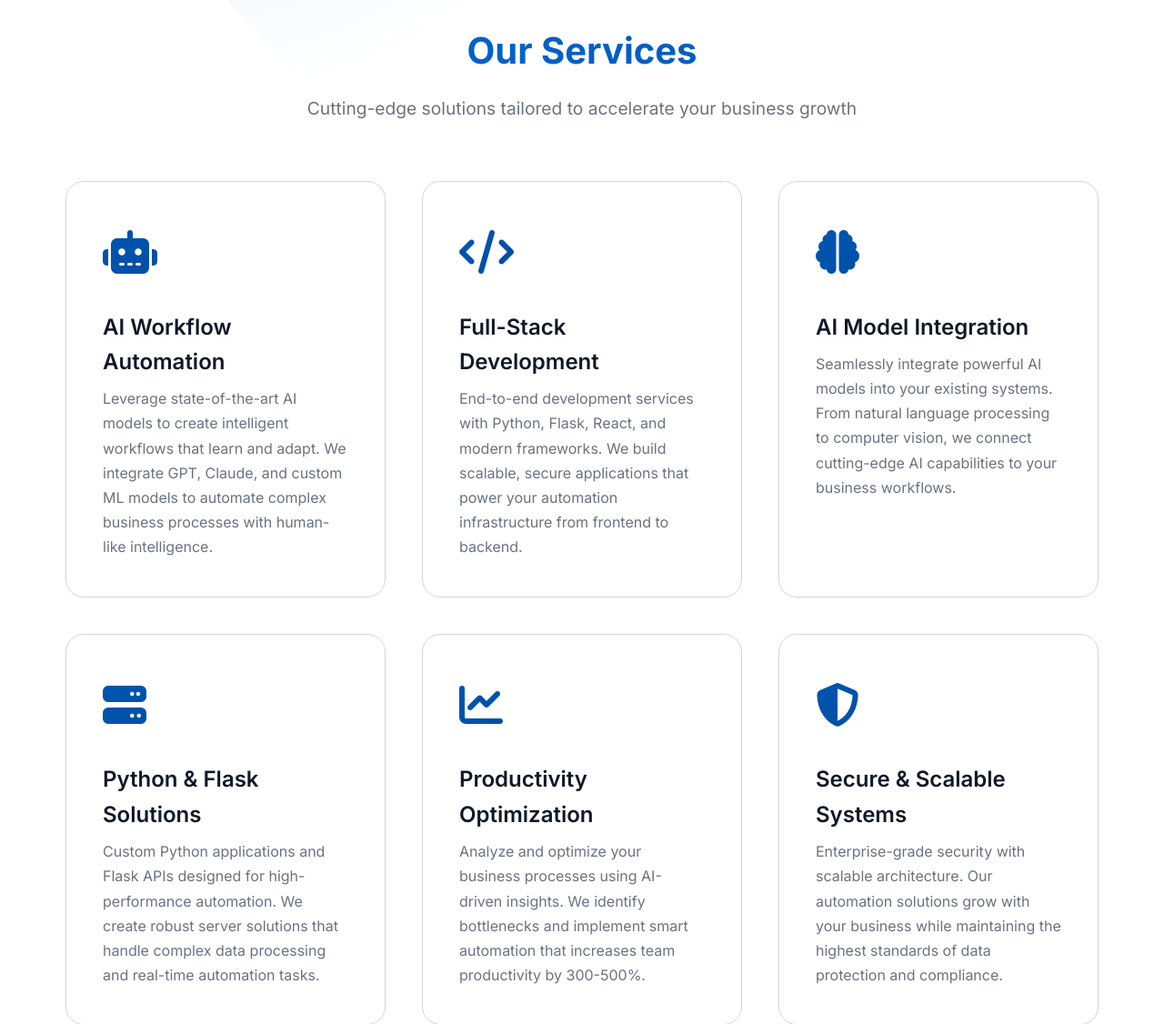
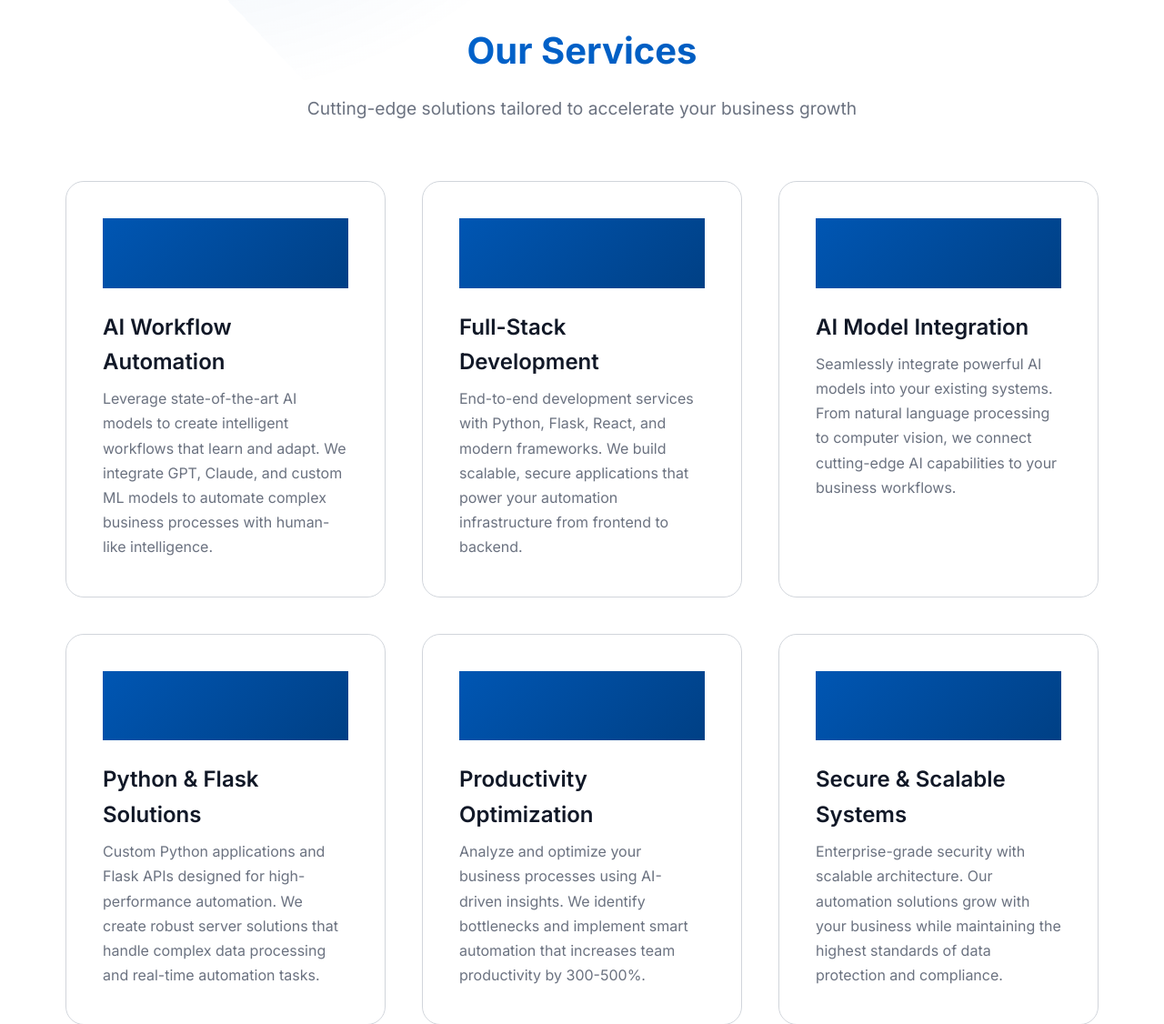
Before and after one commit to automatexpos/automatexpo, a Flask app: page / in a window 1280 px wide. Shown: the part 904-2030 px from the top of the page at 91% size. Run offline with Flask 3, Linux system fonts and the light colour scheme.

Commit message:
minor update in css

```diff
--- a/static/css/styles.css
+++ b/static/css/styles.css
@@ -234,7 +234,6 @@ nav {
 .service-icon {
     font-size: 3rem;
     background: var(--gradient-1);
-    -webkit-background-clip: text;
     -webkit-text-fill-color: transparent;
     margin-bottom: 1.5rem;
 }
```
